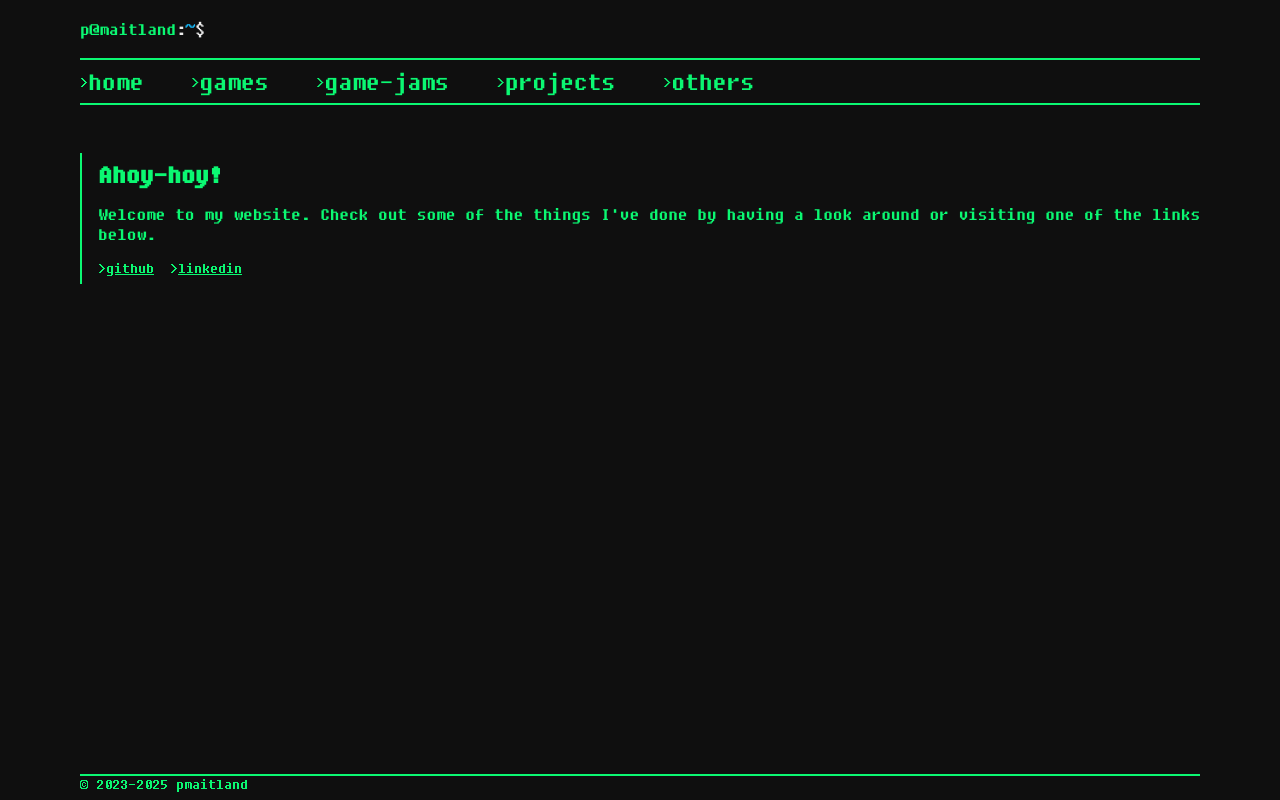
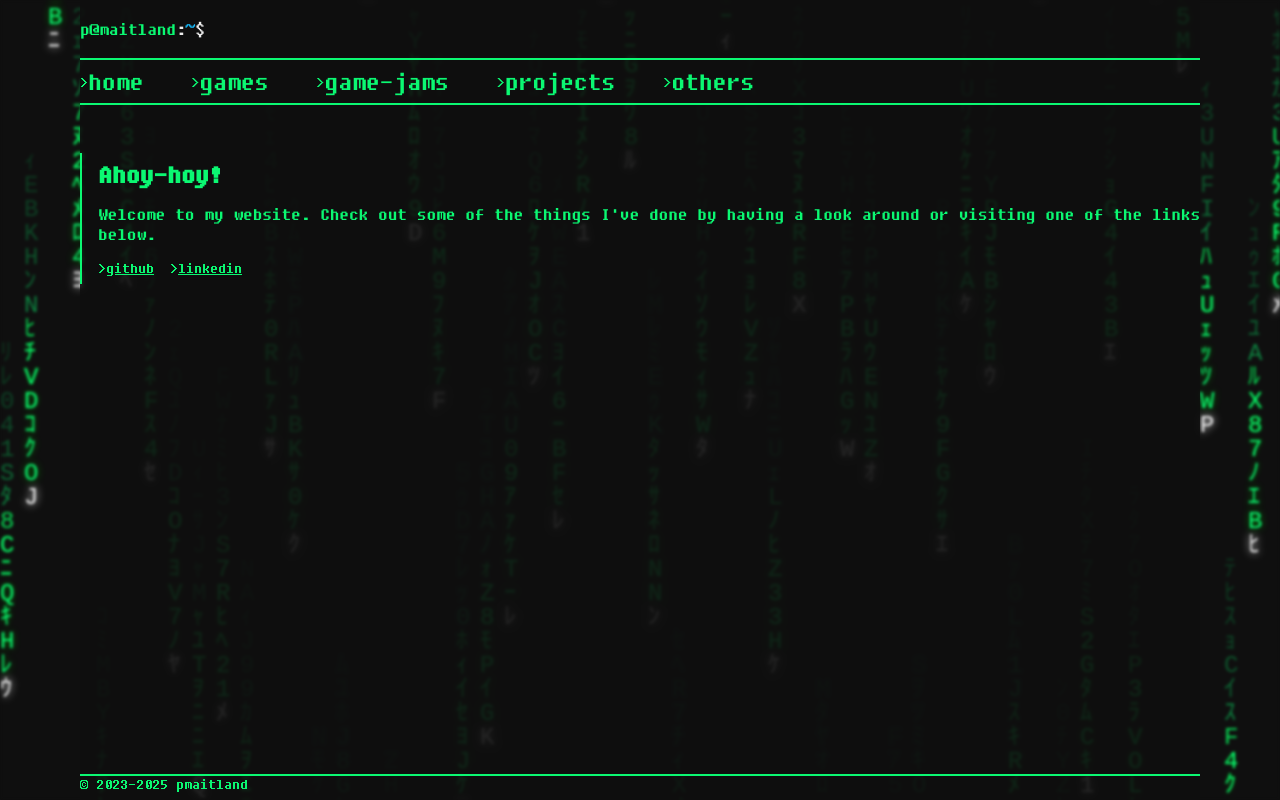
Before and after one commit to pmaitland/Personal-Website, a React (Vite) app: page / in a window 1280 px wide. Built offline with nearby package versions, Linux system fonts and the light colour scheme.

Commit message:
add digital rain

```diff
--- a/src/App.scss
+++ b/src/App.scss
@@ -1,11 +1,20 @@
 @use './assets/css/variables' as *;
 
-.app {
+.background {
+  width: 100%;
+  height: 100%;
+  position: fixed;
+  z-index: -1;
+  left: 0;
+}
+
+.foreground {
   display: flex;
   flex-direction: column;
   min-height: 100vh;
   max-width: 70rem;
   margin: 0;
+  background-color: rgba($black, 0.9);
 }
 
 .content {
@@ -34,7 +43,7 @@ option {
 
 input {
   font-family: 'Fixedsys Excelsior';
-  background-color: $black;
+  background-color: rgba($black, 0);
   border: none;
   outline: none;
   font-size: $body-font-size;
--- a/src/App.tsx
+++ b/src/App.tsx
@@ -7,6 +7,7 @@ import { gameJams, games, home, notFound, others, projects } from './assets/cons
 import classNames from 'classnames'
 import useIsMobile from './hooks/useIsMobile'
 import Footer from './components/Footer'
+import DigitalRain from './components/DigitalRain'
 
 function App(): ReactElement {
   const isMobile = useIsMobile()
@@ -17,7 +18,13 @@ function App(): ReactElement {
   }
 
   return (
-    <div className={'app'}>
+    <div>
+      <div className={'background'}>
+        {!isMobile &&
+          <DigitalRain />
+        }
+      </div>
+      <div className={'foreground'}>
         <BrowserRouter basename='/'>
           <Header selectedFilter={selectedFilter} onTabChange={onTabChange} />
           <div className={classNames('content', { ['mobile']: isMobile })}>
@@ -71,6 +78,7 @@ function App(): ReactElement {
           <Footer />
         </BrowserRouter>
       </div>
+    </div>
   )
 }
 
--- /dev/null
+++ b/src/assets/css/DigitalRain.scss
@@ -0,0 +1,5 @@
+.canvas {
+    width: 100%;
+    height: 100%;
+    filter: blur(1.75px);
+}
--- /dev/null
+++ b/src/components/DigitalRain.tsx
@@ -0,0 +1,70 @@
+import { ReactElement, useRef, useEffect, useState } from 'react'
+import '../assets/css/DigitalRain.scss'
+
+function DigitalRain(): ReactElement {
+  const ref = useRef<HTMLCanvasElement>(null)
+
+  const letters = 'ABCDEFGHIJKLMNOPQRSTUVWXYZ'
+  const numbers = '0123456789'
+  const kana = 'ｦｧｨｩｪｫｬｭｮｯｰｱｲｳｴｵｶｷｸｹｺｻｼｽｾｿﾀﾁﾂﾃﾄﾅﾆﾇﾈﾉﾊﾋﾌﾍﾎﾏﾐﾑﾒﾓﾔﾕﾖﾗﾘﾙﾚﾛﾜﾝ'
+  const chars = letters + numbers + kana
+  const charSize = 24
+  const columnCount = Math.floor(window.innerWidth / charSize) + 1
+  const dropletLength = 15
+  const dropletOpaqueLength = dropletLength / 3
+  const [dropletYs, setDropletYs] = useState<number[]>(Array.from({ length: columnCount }, () => Math.floor(Math.random() * (window.innerHeight + dropletLength * charSize))))
+  const [dropletChars, setDropletChars] = useState<string[][]>(Array.from({ length: columnCount }, () => Array.from({ length: dropletLength }, () => chars[Math.floor(Math.random() * chars.length)])))
+
+  useEffect(() => {
+    const interval = setInterval(() => {
+      if (ref.current) {
+        const context = ref.current.getContext('2d')
+        if (context) {
+          context.canvas.width = window.innerWidth
+          context.canvas.height = window.innerHeight
+          context.fillStyle = "rgba(15, 15, 15, 1)"
+          context.fillRect(0, 0, window.innerWidth, window.innerHeight)
+          context.fillStyle = "rgba(11, 248, 114, 1)"
+          context.font = `${charSize}px 'Jersey_10', monospace`
+          const newDropletYs = [...dropletYs]
+          const newDropletChars = [...dropletChars]
+          for (let droplet = 0; droplet < dropletYs.length; droplet++) {
+            for (let char = 0; char < dropletLength; char++) {
+              context.shadowBlur = Math.max(0, 8 - char)
+              if (char === 0) {
+                context.fillStyle = "rgba(235, 235, 235, 1)"
+                context.shadowColor = 'white'
+              } else if (char > 0 && char < dropletOpaqueLength) {
+                context.fillStyle = "rgba(11, 248, 114, 1)"
+                context.shadowColor = 'green'
+              } else {
+                const alpha = 1 / (char - dropletOpaqueLength) * 1.5
+                context.fillStyle = `rgba(11, 248, 114, ${alpha})`
+              }
+              context.fillText(dropletChars[droplet][char], droplet * charSize, dropletYs[droplet] - charSize * char)
+
+              if (Math.floor(Math.random() * 100) === 0) {
+                newDropletChars[droplet][char] = chars[Math.floor(Math.random() * chars.length)]
+              }
+            }
+
+            newDropletChars[droplet].unshift(...newDropletChars[droplet].splice(-1))
+
+            newDropletYs[droplet] += charSize
+            if (newDropletYs[droplet] > window.innerHeight + dropletLength * charSize) {
+              newDropletYs[droplet] = 0
+            }
+          }
+          setDropletYs(newDropletYs)
+          setDropletChars(newDropletChars)
+        }
+      }
+    }, 80)
+
+    return () => clearInterval(interval)
+  }, [chars, dropletYs, dropletChars, dropletOpaqueLength])
+
+  return <canvas className={'canvas'} ref={ref} />
+}
+
+export default DigitalRain
```
Lines whose indentation alone changed are shown as unchanged.
